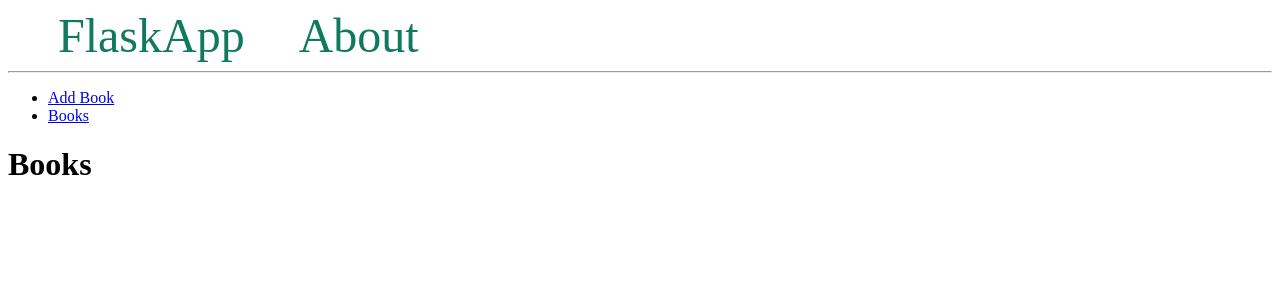
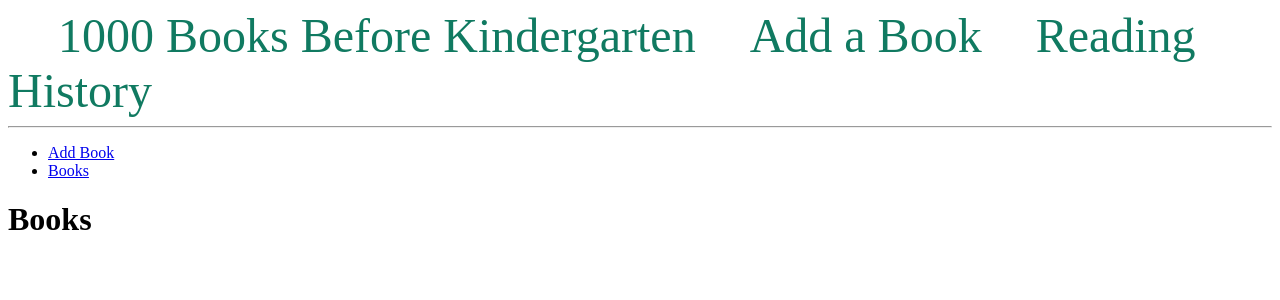
Before and after one commit to dsjacobs/reading_history, a Flask app: page / in a window 1280 px wide. Shown: the top 300 px of the page. Run offline with Flask 3, Linux system fonts and the light colour scheme; data that the repository does not hold is empty; some libraries are stand-ins or nearby versions.

Commit message:
titles on nav baar

```diff
--- a/templates/base.html
+++ b/templates/base.html
@@ -2,7 +2,7 @@
 <html lang="en">
 <head>
     <meta charset="UTF-8">
-    <title>{% block title %} {% endblock %}- What are you reading?</title>
+    <title>{% block title %} What are you reading? {% endblock %}</title>
     <style>
         nav a {
             color: #107a61;
@@ -26,8 +26,10 @@
 </head>
 <body>
     <nav>
-        <a href="{{ url_for('index') }}">FlaskApp</a>
-        <a href="#">About</a>
+        <a href="{{ url_for('index') }}">1000 Books Before Kindergarten</a>
+        <a href="add_book.html">Add a Book</a>
+        <a href="books.html">Reading History</a>
+
     </nav>
     <hr>
     <div class="content">
```
